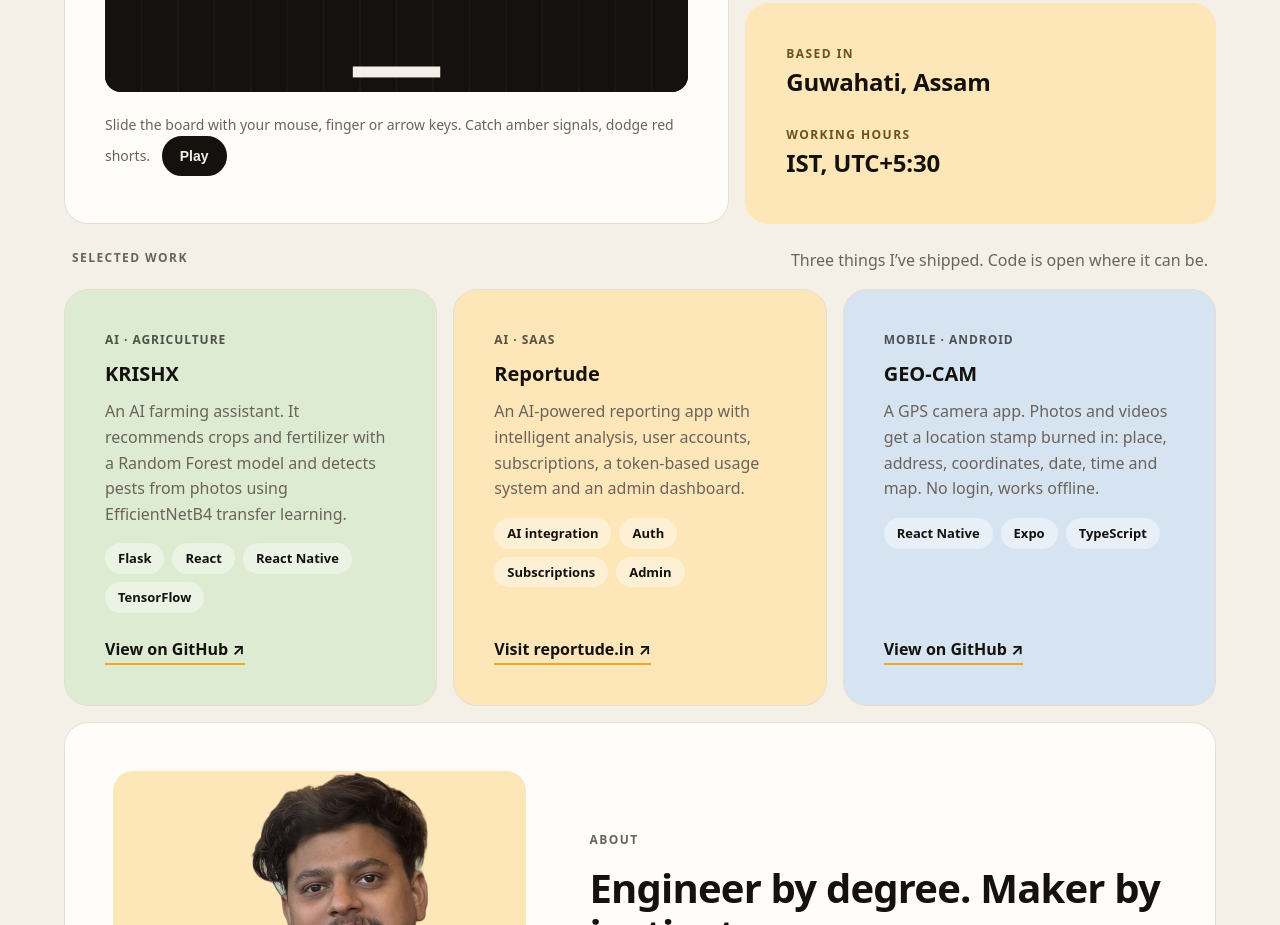
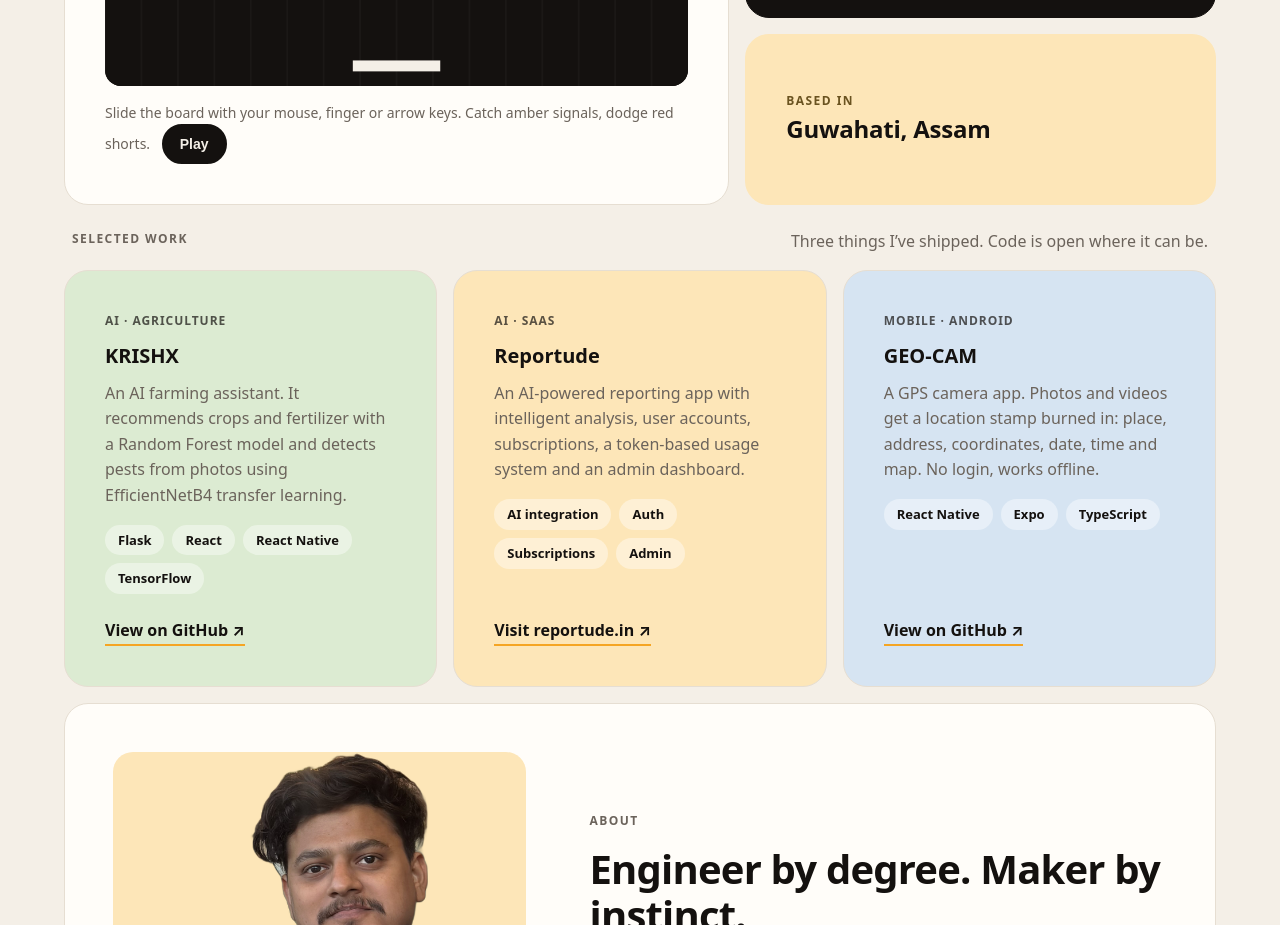
Before and after one commit to Just-Bul/PORTFOLIO-RAKIBUL, a plain HTML site: page index.html in a window 1280 px wide. Shown: the part 1058-1983 px from the top of the page. Drawn offline with Linux system fonts and the light colour scheme.

Commit message:
Remove working hours
Co-Authored-By: Claude Sonnet 5.5 <noreply@anthropic.com>

```diff
--- a/index.html
+++ b/index.html
@@ -50,7 +50,6 @@
 
       <section class="tile place" aria-label="Location">
       <div><p class="eyebrow">Based in</p><p class="big">Guwahati, Assam</p></div>
-      <div><p class="eyebrow">Working hours</p><p class="big">IST, UTC+5:30</p></div>
       </section>
 
     </div>
```
